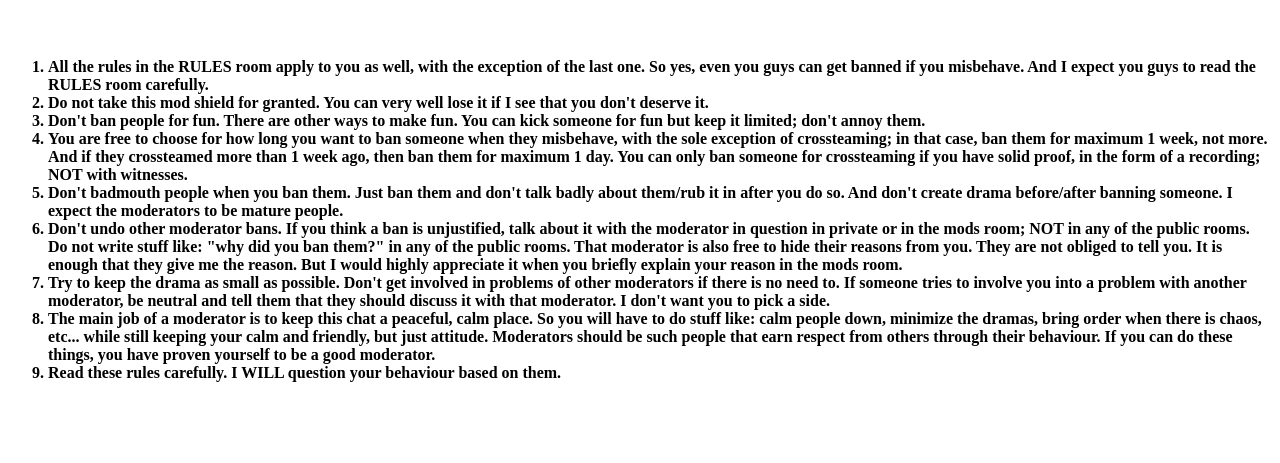
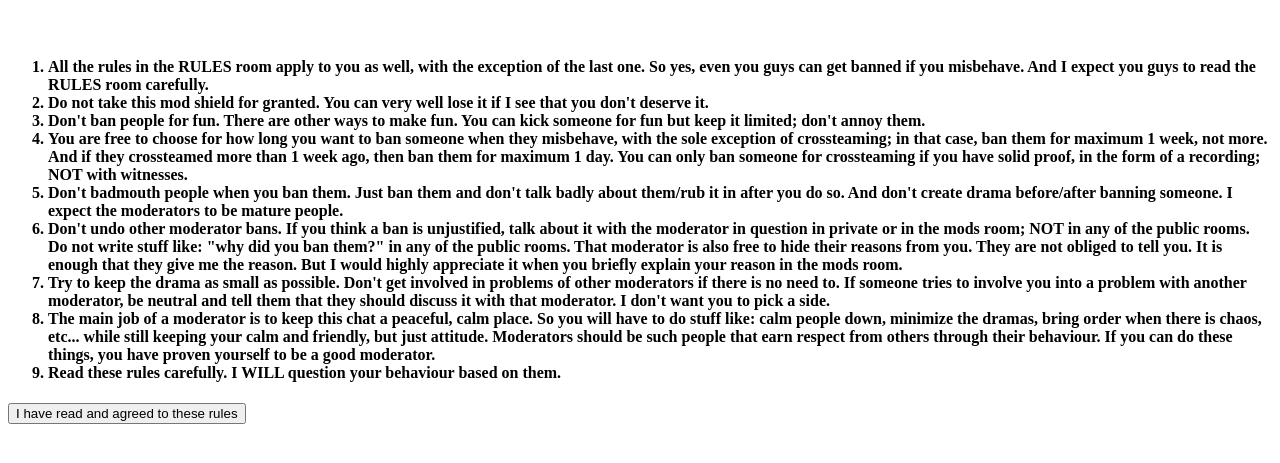
Before and after one commit to Hiro-Codee/naam-mods, a plain HTML site: page rules.html in a window 1280 px wide. Shown: the part 61-524 px from the top of the page. Drawn offline with Linux system fonts and the light colour scheme.

Commit message:
Update rules.html
Added agreement button

```diff
--- a/rules.html
+++ b/rules.html
@@ -4,8 +4,9 @@
   <title>Rules for the moderators</title>
 </head>
 <body>
-  <h1>Below are a few rules for you powerhungry peasants :|</h1>
+  <header id="header"><h1>Below are a few rules for you powerhungry peasants :|</h1></header>
   <br />
+  <section>
   <h4>
   <ol>
   <li>All the rules in the RULES room apply to you as well, with the exception of the last one. So yes, even you guys can get banned if you misbehave. And I expect you guys to read the RULES room carefully.</li>
@@ -19,5 +20,11 @@
   <li>Read these rules carefully. I WILL question your behaviour based on them.</li>
   </ol>
   </h4>
+  <form action="thanku.txt" method="POST">
+    <div>
+				<input type="submit" name="agreement" value="I have read and agreed to these rules">
+		</div>
+  </form>
+  </section>
 </body>
 </html>
```
